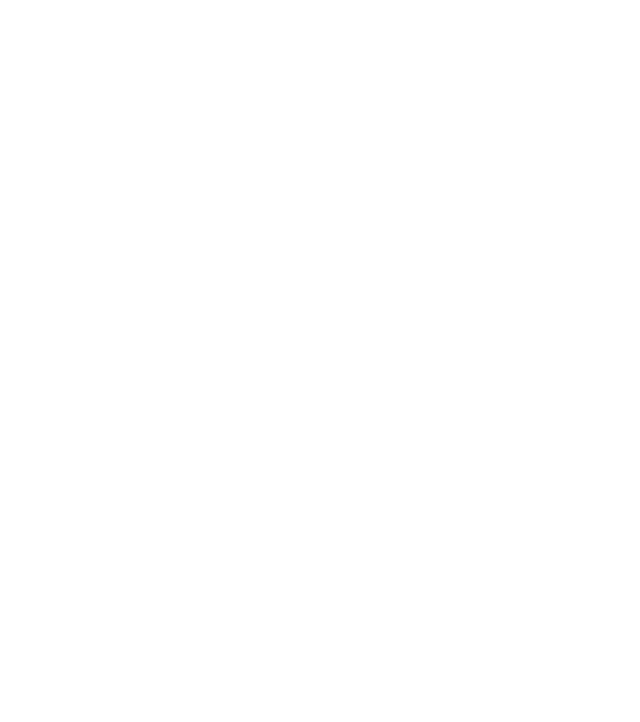
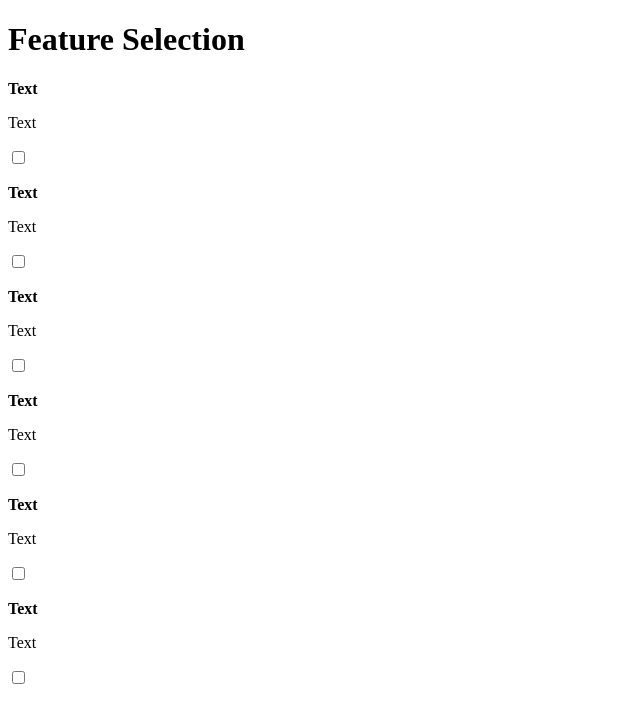
Before and after one commit to IlkkaEskola/feature-selection-page, a plain HTML site: page index.html in a window 1280 px wide. Shown: the whole page, without its empty margins (0-640 px from the left). Drawn offline with Linux system fonts and the light colour scheme.

Commit message:
Update index.html

```diff
--- a/index.html
+++ b/index.html
@@ -6,6 +6,38 @@
     <title>Feature Selection Page</title>
 </head>
 <body>
-
+    <h1>Feature Selection</h1>
+    <div class="feature-card-container">
+        <label class="feature-card">
+            <p><strong>Text</strong></p>
+            <p>Text</p>
+            <input type="checkbox">
+        </label>
+        <label class="feature-card">
+            <p><strong>Text</strong></p>
+            <p>Text</p>
+            <input type="checkbox">
+        </label>
+        <label class="feature-card">
+            <p><strong>Text</strong></p>
+            <p>Text</p>
+            <input type="checkbox">
+        </label>
+        <label class="feature-card">
+            <p><strong>Text</strong></p>
+            <p>Text</p>
+            <input type="checkbox">
+        </label>
+        <label class="feature-card">
+            <p><strong>Text</strong></p>
+            <p>Text</p>
+            <input type="checkbox">
+        </label>
+        <label class="feature-card">
+            <p><strong>Text</strong></p>
+            <p>Text</p>
+            <input type="checkbox">
+        </label>
+    </div>
 </body>
 </html>
```
